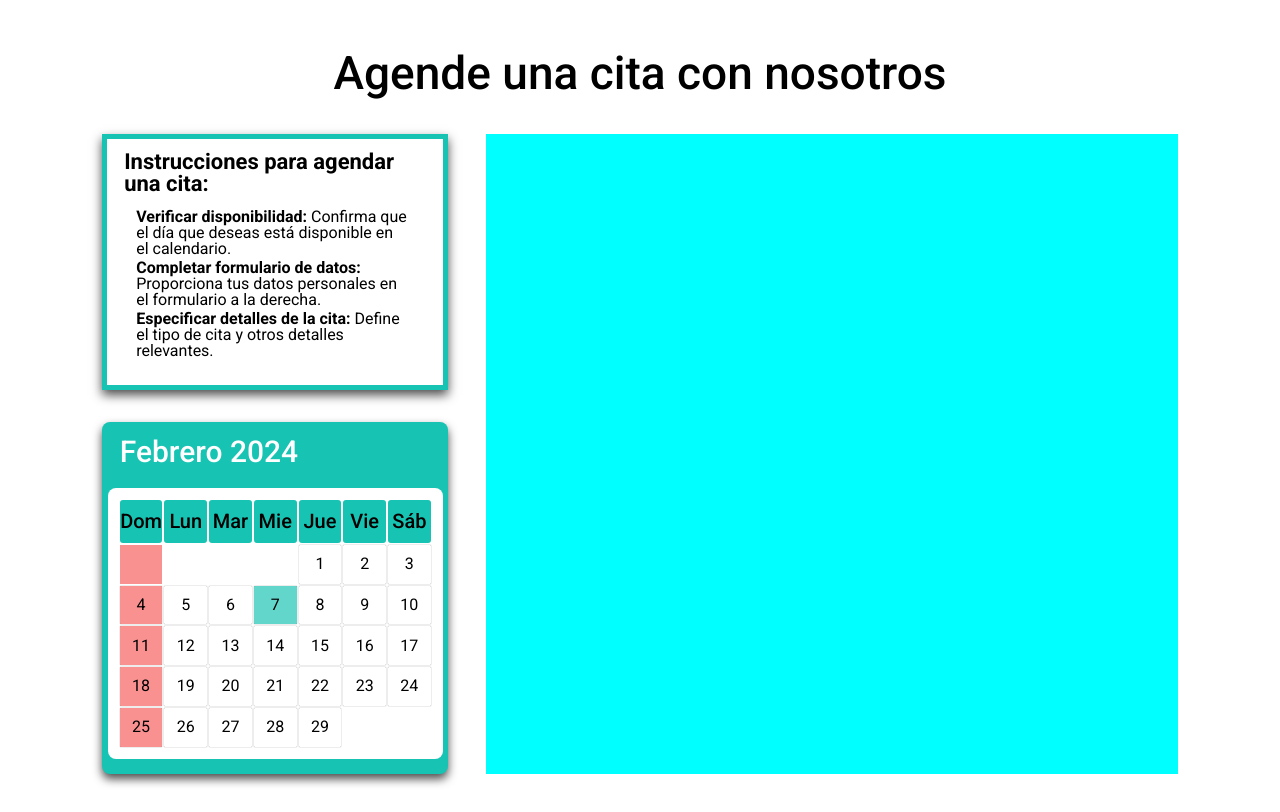
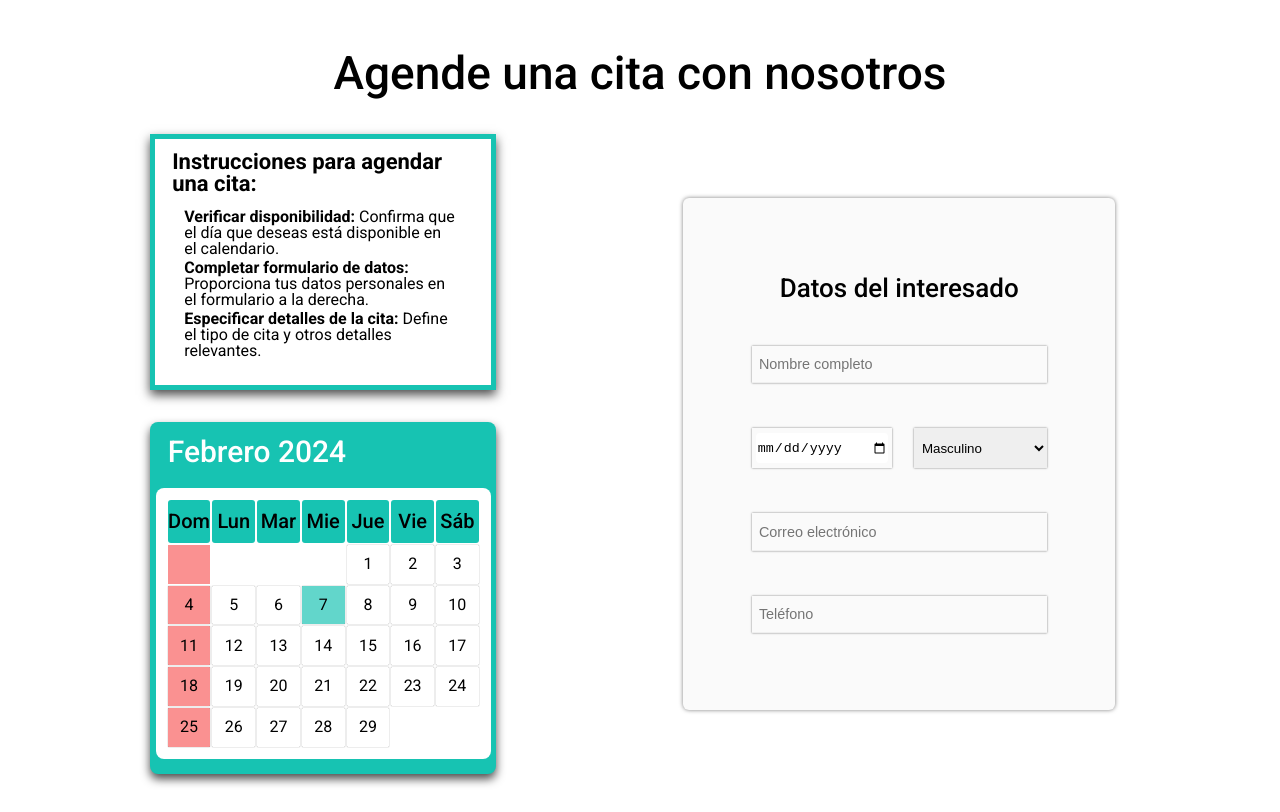
Before and after one commit to LTovarAlc/SaludTotal-, a React (Create React App) app: page / in a window 1280 px wide. Shown: the part 2380-3192 px from the top of the page. Built offline with nearby package versions, Linux system fonts and the light colour scheme; no server answers.

Commit message:
add personalForm structure

```diff
--- a/src/components/date/date.css
+++ b/src/components/date/date.css
@@ -16,7 +16,7 @@
     height: 80%;
     width: 90%;
     display: flex;
-    justify-content: space-evenly;
+    justify-content: space-around;
     align-items: center;
 }
 
@@ -30,7 +30,9 @@
 }
 
 .form_container{
-    width: 60%;
+    width: 40%;
     height: 100%;
-    background-color: aqua;
+    display: flex;
+    justify-content: center;
+    align-items: center;
 }
--- a/src/components/date/date.jsx
+++ b/src/components/date/date.jsx
@@ -1,6 +1,7 @@
 import Instructions from "../instructions/instructions"
 import Calendar from "./calendar/calendar"
 import "./date.css"
+import PersonalForm from "./forms/PersonalForm"
 
 const Date = () => {
     return(
@@ -12,9 +13,7 @@ const Date = () => {
                     <Calendar/>
                 </div>
                 <div className="form_container">
-                    <form action="">
-
-                    </form>
+                    <PersonalForm/>
                 </div>
             </div>
         </section>
--- /dev/null
+++ b/src/components/date/forms/PersonalForm.css
@@ -0,0 +1,61 @@
+.personal-form{
+    background-color: #fafafa;
+    width: 80%;
+    height: 100%;
+    display: flex;
+    flex-direction: column;
+    justify-content: space-evenly;
+    align-items: center;
+    height: 70%;
+    box-shadow: 0px 0px 4px rgba(0, 0, 0, 0.5);
+    border-radius: 6px;
+    padding: 32px;
+}
+
+.personal-form h6{
+    font-size: 26px;
+}
+
+.date-picker__container{
+    display: flex;
+    flex-direction: column;
+    justify-content: center;
+    height: 40px;
+    padding: 0px 4px;
+    width: 45%;
+    box-shadow: 0px 0px 2px rgba(0, 0, 0, 0.5);
+}
+
+.date-gender__container{
+    display: flex;
+    justify-content: space-between;
+    align-items: center;
+    font-family: 'Roboto', sans-serif;
+    width: 80%;
+}
+
+.date__picker{
+    background-color: #fff;
+    border: none;
+    height: 30px;
+    cursor: pointer;
+    transition: 0.2s ease;
+    border-radius: 4px;
+}
+
+.date__picker:hover{
+    background-color: #4985e01f;
+}
+
+.gender{
+    width: 45%;
+    height: 40px;
+    padding: 4px;
+    border: none;
+    box-shadow: 0px 0px 2px rgba(0, 0, 0, 0.5);
+    outline: none;
+}
+
+.gender:hover{
+    background-color: #4985e01f;;
+}
--- /dev/null
+++ b/src/components/date/forms/PersonalForm.jsx
@@ -0,0 +1,30 @@
+import "./PersonalForm.css";
+import Input from "./inputs/inputs";
+
+const PersonalForm = () => {
+  return (
+    <form action="" className="personal-form">
+      <h6>Datos del interesado</h6>
+      <Input type="text" name="name" placheholder="Nombre completo" />
+      <div className="date-gender__container">
+        <div className="date-picker__container">
+          <input
+            type="date"
+            id="bornDate"
+            name="bornDate"
+            className="date__picker"
+          />
+        </div>
+        <select id="genero" name="genero" className="gender">
+            <option value="masculino">Masculino</option>
+            <option value="femenino">Femenino</option>
+            <option value="otro">Otro</option>
+        </select>
+      </div>
+      <Input type="email" name="email" placheholder="Correo electrónico" />
+      <Input type="tel" name="phone" placheholder="Teléfono" />
+    </form>
+  );
+};
+
+export default PersonalForm;
--- /dev/null
+++ b/src/components/date/forms/inputs/input.css
@@ -0,0 +1,49 @@
+.inputContainer {
+    --width-of-input: 200px;
+    --border-height: 1px;
+    --border-before-color: rgba(221, 221, 221, 0.39);
+    --border-after-color: #5891ff;
+    --input-hovered-color: #4985e01f;
+    position: relative;
+    width: 80%;
+    box-shadow: 0px 0px 2px rgba(0, 0, 0, 0.5);
+   }
+   /* styling of Input */
+   .input {
+    color: #000;
+    font-size: 0.9rem;
+    background-color: transparent;
+    width: 100%;
+    box-sizing: border-box;
+    padding-inline: 0.5em;
+    padding-block: 0.7em;
+    border: none;
+    border-bottom: var(--border-height) solid var(--border-before-color);
+   }
+   /* styling of animated border */
+   .input-border {
+    position: absolute;
+    background: var(--border-after-color);
+    width: 0%;
+    height: 2px;
+    bottom: 0;
+    left: 0;
+    transition: 0.3s;
+   }
+   /* Hover on Input */
+   input:hover {
+    background: var(--input-hovered-color);
+   }
+
+   input:focus {
+    outline: none;
+   }
+   /* here is code of animated border */
+   input:focus ~ .input-border {
+    width: 100%;
+   }
+   /* === if you want to do animated border on typing === */
+   /* remove input:focus code and uncomment below code */
+   /* input:valid ~ .input-border{
+     width: 100%;
+   } */
--- /dev/null
+++ b/src/components/date/forms/inputs/inputs.jsx
@@ -0,0 +1,19 @@
+import "./input.css";
+import React from "react";
+
+const Input = ({ type, name, placheholder }) => {
+  return (
+    <div className="inputContainer">
+      <input
+        className="input"
+        placeholder={placheholder}
+        required=""
+        type={type}
+        name={name}
+      />
+      <span className="input-border"></span>
+    </div>
+  );
+};
+
+export default Input;
```
